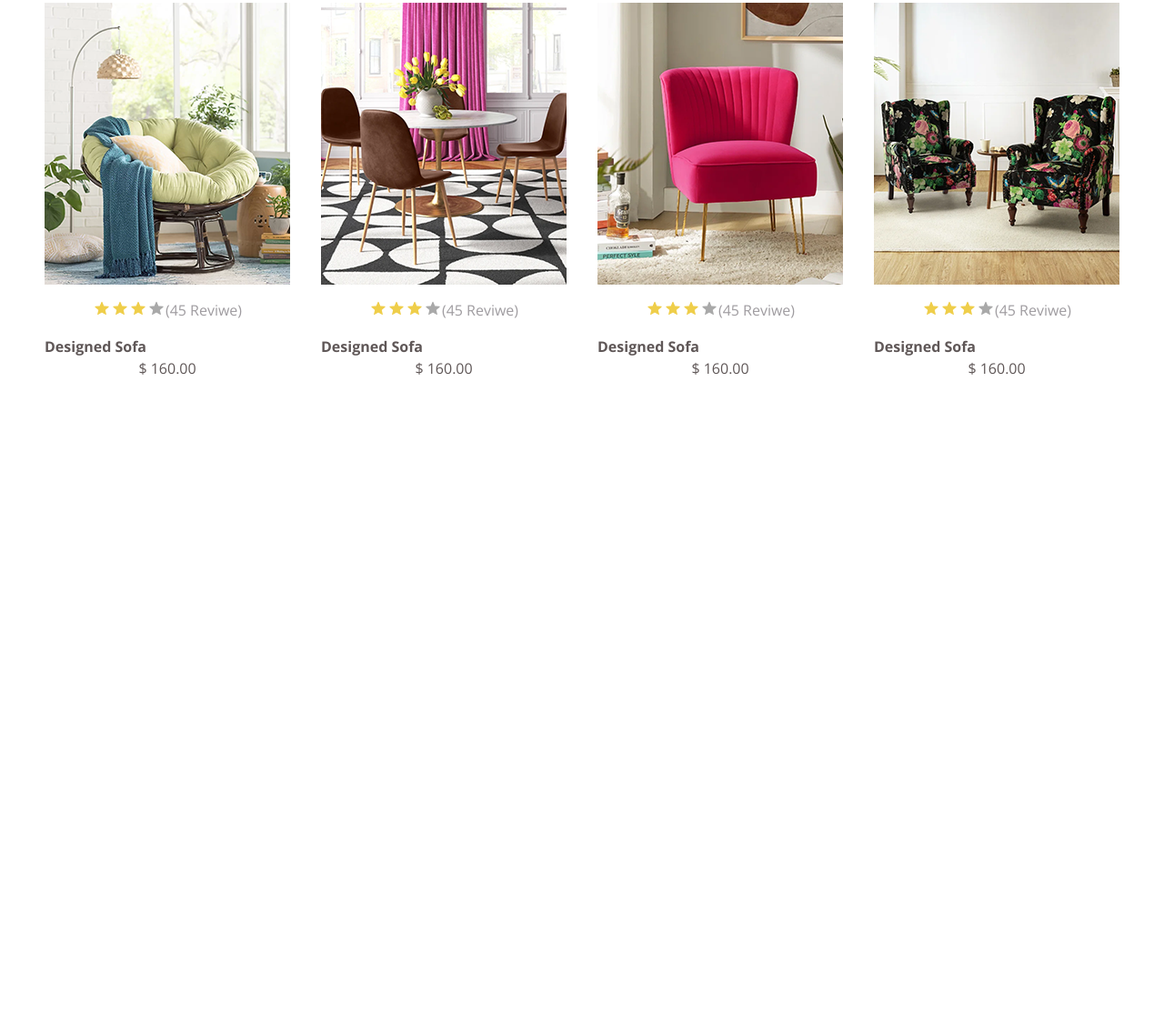
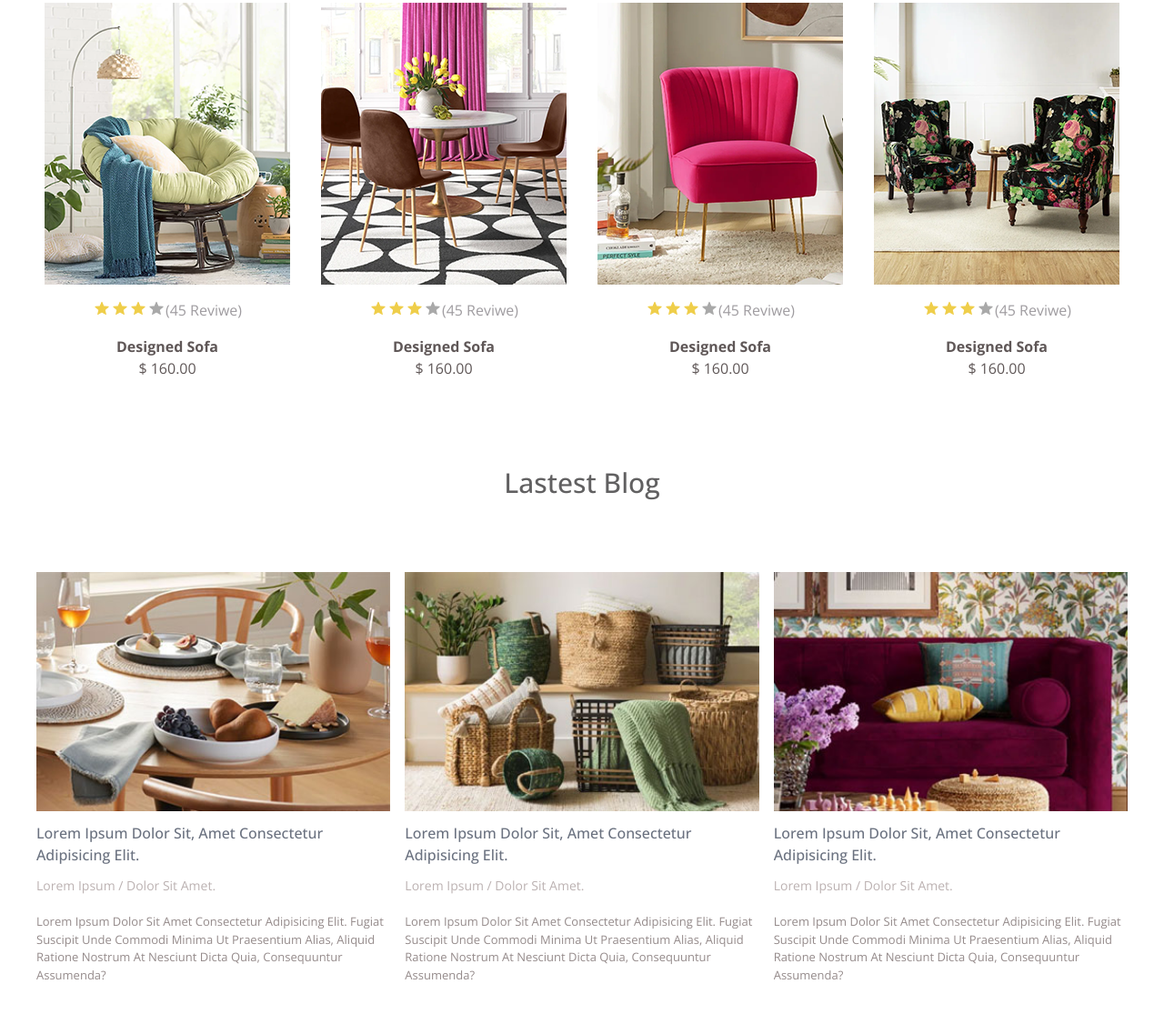
Before and after one commit to Faezeh-adbii/project_tailwind, a website: page public/index.html in a window 1280 px wide. Shown: the part 2808-3923 px from the top of the page at 91% size. Before the commit the page ends 3225 px from the top, so only its background shows below. Drawn offline with nearby package versions, Linux system fonts and the light colour scheme; a web font is replaced by a local one.

Commit message:
build blog section

```diff
--- a/public/index.html
+++ b/public/index.html
@@ -528,7 +528,7 @@
                         <span class="text-gray-violet-200">(45 reviwe)</span>
 
                     </p>
-                    <h3 class="text-centercenter">
+                    <h3 class="text-center">
                         <a href="#" class="text-gray-red-100 font-bold">designed sofa</a>
                     </h3>
                     <h4 class="text-gray-red-100 text-center ">$ 160.00</h4>
@@ -559,7 +559,7 @@
                         <span class="text-gray-violet-200">(45 reviwe)</span>
 
                     </p>
-                    <h3 class="text-centercenter">
+                    <h3 class="text-center">
                         <a href="#" class="text-gray-red-100 font-bold">designed sofa</a>
                     </h3>
                     <h4 class="text-gray-red-100 text-center ">$ 160.00</h4>
@@ -590,7 +590,7 @@
                         <span class="text-gray-violet-200">(45 reviwe)</span>
 
                     </p>
-                    <h3 class="text-centercenter">
+                    <h3 class="text-center">
                         <a href="#" class="text-gray-red-100 font-bold">designed sofa</a>
                     </h3>
                     <h4 class="text-gray-red-100 text-center ">$ 160.00</h4>
@@ -621,7 +621,7 @@
                         <span class="text-gray-violet-200">(45 reviwe)</span>
 
                     </p>
-                    <h3 class="text-centercenter">
+                    <h3 class="text-center">
                         <a href="#" class="text-gray-red-100 font-bold">designed sofa</a>
                     </h3>
                     <h4 class="text-gray-red-100 text-center ">$ 160.00</h4>
@@ -629,6 +629,65 @@
             </div>
         </section>
         <!--end feature product section-->
+
+
+        <!--start blog section-->
+        <section class="container capitalize my-24">
+            <h2 class="text-gray-violet-500 text-3xl font-medium text-center mb-20 ">lastest blog</h2>
+            <div class="grid grid-cols-blog place-items-center gap-4 ">
+                <div class="overflow-hidden group">
+                    <div class="relative overflow-hidden">
+                        <img src="../src/images/b1.jpg" alt="" class="w-full group-hover:scale-125 transition duration-300">
+                        <div class="bg-gray-violet-700/[0.5] w-full h-full absolute top-0 left-0 right-0 bottom-0 scale-0 group-hover:scale-100 transition duration-300 "></div>
+                    </div>
+                    <h2 class="font-medium my-3 text-gray-500 cursor-pointer hover:text-violet-500">
+                        <a href="">Lorem ipsum dolor sit, amet consectetur adipisicing elit.</a>
+                    </h2>
+                    <h3 class="mb-5 text-gray-red-70 text-sm">
+                        Lorem ipsum / dolor sit amet.
+                    </h3>
+                    <p class="text-gray-red-30 text-xs-medum max-w-96">
+                        Lorem ipsum dolor sit amet consectetur adipisicing elit. Fugiat suscipit unde commodi minima ut
+                        praesentium alias, aliquid ratione nostrum at nesciunt dicta quia, consequuntur assumenda?
+                    </p>
+                </div>
+                <div class="overflow-hidden group">
+                    <div class="relative overflow-hidden">
+                        <img src="../src/images/b2.jpg" alt="" class="w-full group-hover:scale-125 transition duration-300">
+                        <div class="bg-gray-violet-700/[0.5] w-full h-full absolute top-0 left-0 right-0 bottom-0 scale-0 group-hover:scale-100 transition duration-300 "></div>
+                    </div>
+                    <h2 class="font-medium my-3 text-gray-500 cursor-pointer hover:text-violet-500">
+                        <a href="">Lorem ipsum dolor sit, amet consectetur adipisicing elit.</a>
+                    </h2>
+                    <h3 class="mb-5 text-gray-red-70 text-sm">
+                        Lorem ipsum / dolor sit amet.
+                    </h3>
+                    <p class="text-gray-red-30 text-xs-medum max-w-96">
+                        Lorem ipsum dolor sit amet consectetur adipisicing elit. Fugiat suscipit unde commodi minima ut
+                        praesentium alias, aliquid ratione nostrum at nesciunt dicta quia, consequuntur assumenda?
+                    </p>
+                </div>
+                <div class="overflow-hidden group">
+                    <div class="relative overflow-hidden">
+                        <img src="../src/images/b3.jpg" alt="" class="w-full group-hover:scale-125 transition duration-300">
+                        <div class="bg-gray-violet-700/[0.5] w-full h-full absolute top-0 left-0 right-0 bottom-0 scale-0 group-hover:scale-100 transition duration-300 "></div>
+                    </div>
+                    <h2 class="font-medium my-3 text-gray-500 cursor-pointer hover:text-violet-500">
+                        <a href="">Lorem ipsum dolor sit, amet consectetur adipisicing elit.</a>
+                    </h2>
+                    <h3 class="mb-5 text-gray-red-70 text-sm">
+                        Lorem ipsum / dolor sit amet.
+                    </h3>
+                    <p class="text-gray-red-30 text-xs-medum max-w-96">
+                        Lorem ipsum dolor sit amet consectetur adipisicing elit. Fugiat suscipit unde commodi minima ut
+                        praesentium alias, aliquid ratione nostrum at nesciunt dicta quia, consequuntur assumenda?
+                    </p>
+                </div>
+            </div>
+        </section>
+        <!--end   blog section-->
+
+
     </main>
     <footer></footer>
 
--- a/tailwind.config.js
+++ b/tailwind.config.js
@@ -24,13 +24,17 @@ module.exports = {
         'gray-violet-200': '#9f9ca0',
         'gray-violet-500': '#616061',
         'gray-violet-600': '#39333c',
+        'gray-violet-700': '#3c3840',
         'violet-500': '#7c19a1',
+        'gray-red-30': '#958b8b',
         'gray-red-50': '#998080',
+        'gray-red-70': '#bcb2b2',
         'gray-red-100': '#5f5757',
         'purple-red': '#990e35',
       },
       fontSize: {
         xss: '10px',
+        'xs-medum':'13px',
       },
       spacing: {
         6.25: '25px',
@@ -46,6 +50,7 @@ module.exports = {
       gridTemplateColumns: {
         "new-arrival": 'repeat(auto-fit,minmax(260px,1fr))',
         "feature-product": 'repeat(auto-fit,minmax(270px,1fr))',
+        "blog": 'repeat(auto-fit,minmax(360px,1fr))',
       },
       backgroundImage: {
         commode: "url('../src/images/commode.png')"
```
Also changed, not shown: public/output.css.
